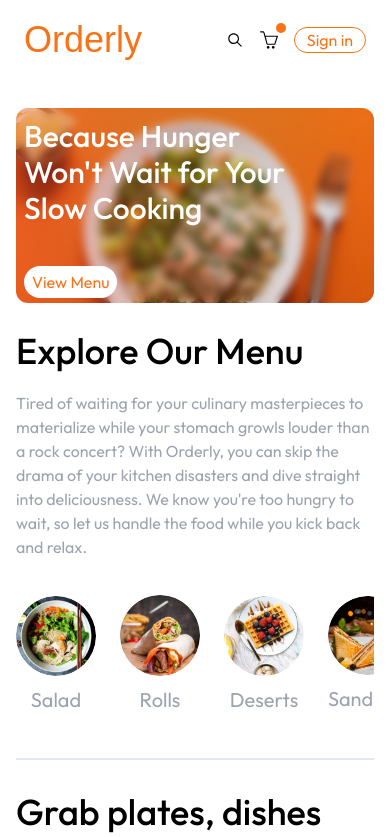
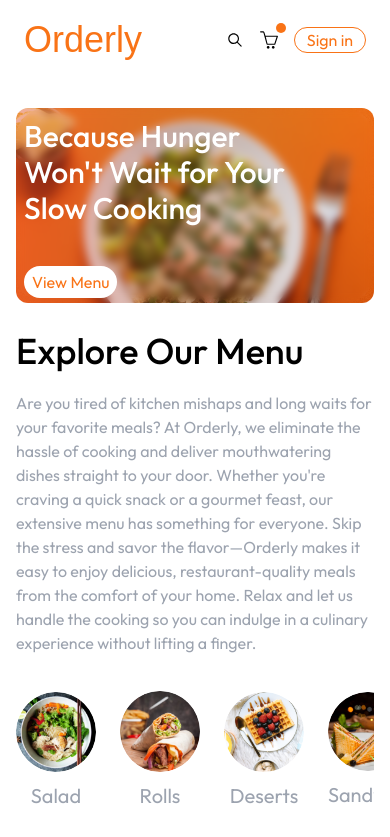
Before and after one commit to SudhanshuShrivastava04/Orderly, a React (Vite) app in the folder frontend/: page / in a window 390 px wide. Shown: the top 837 px of the page. Built offline with nearby package versions, Linux system fonts and the light colour scheme; a web font is replaced by a local one.

Commit message:
(front-end): responsive tweaks

```diff
--- a/frontend/src/components/ExploreMenu.jsx
+++ b/frontend/src/components/ExploreMenu.jsx
@@ -5,12 +5,15 @@ const ExploreMenu = ({ category, setCategory }) => {
   return (
     <div className="flex flex-col gap-5 font-outfit" id="explore-menu">
       <h1 className="text-4xl font-medium">Explore Our Menu</h1>
-      <p className="lg:max-w-[60%] w-full text-gray-400">
-        Tired of waiting for your culinary masterpieces to materialize while
-        your stomach growls louder than a rock concert? With Orderly, you can
-        skip the drama of your kitchen disasters and dive straight into
-        deliciousness. We know you're too hungry to wait, so let us handle the
-        food while you kick back and relax.
+      <p className="lg:max-w-[60%] lg:text-lg w-full text-gray-400">
+        Are you tired of kitchen mishaps and long waits for your favorite meals?
+        At Orderly, we eliminate the hassle of cooking and deliver mouthwatering
+        dishes straight to your door. Whether you're craving a quick snack or a
+        gourmet feast, our extensive menu has something for everyone. Skip the
+        stress and savor the flavor—Orderly makes it easy to enjoy delicious,
+        restaurant-quality meals from the comfort of your home. Relax and let us
+        handle the cooking so you can indulge in a culinary experience without
+        lifting a finger.
       </p>
 
       <div className="w-full flex justify-between items-center gap-6 text-center my-4 mx-0 overflow-x-scroll category">
```
